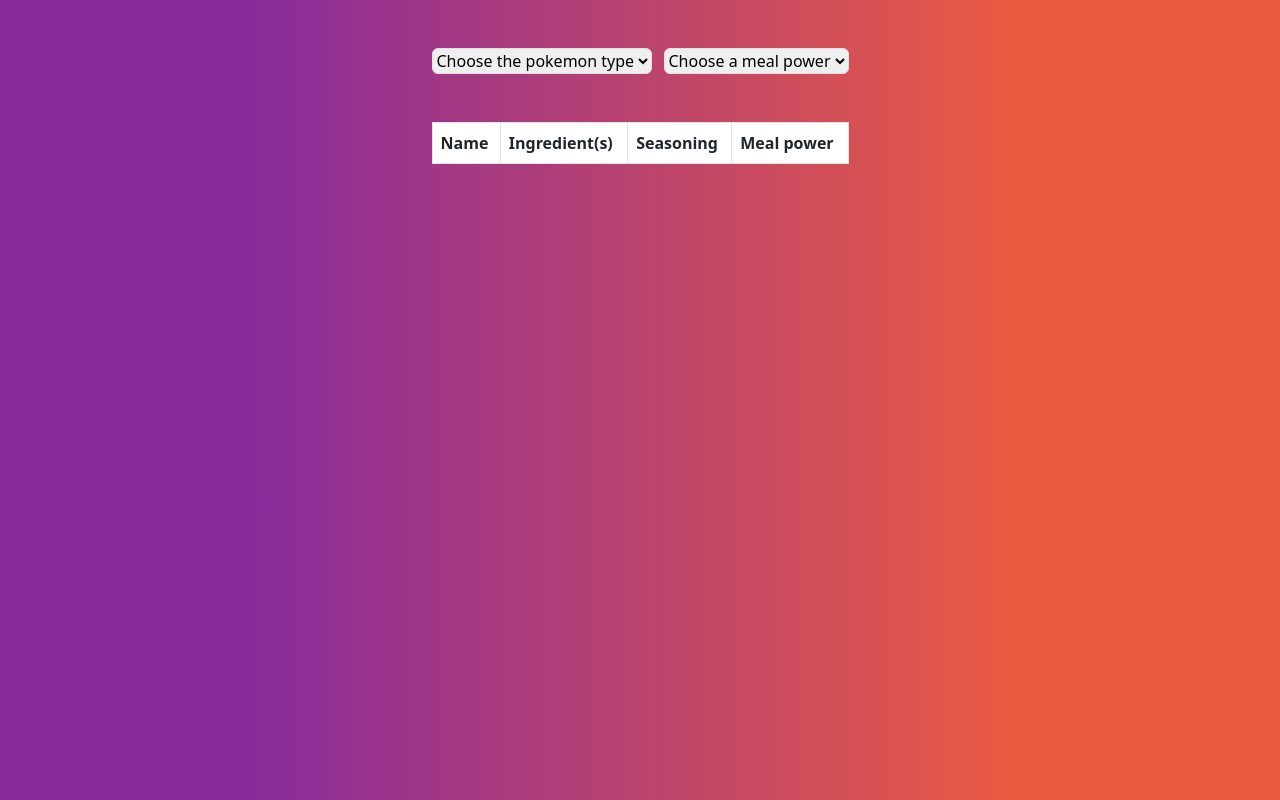
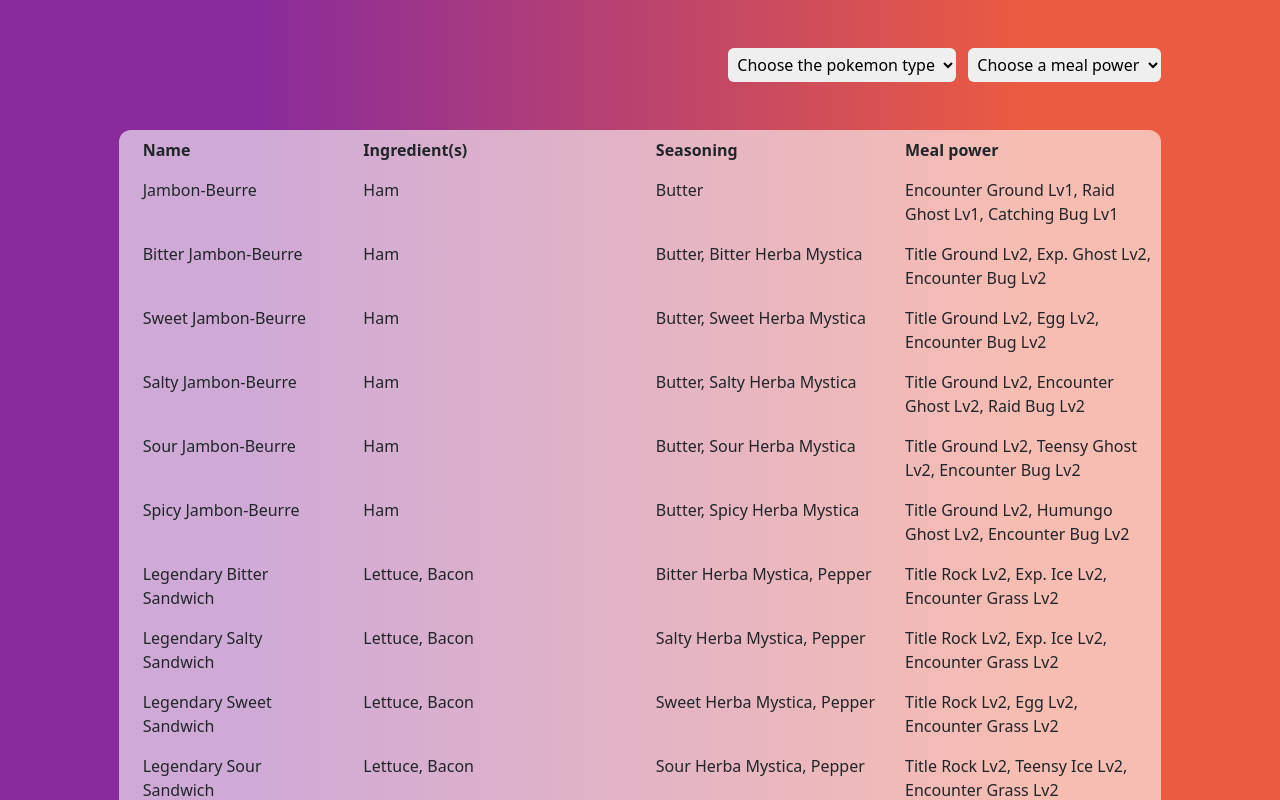
Before and after one commit to PabloRodrz/pokemon-sandwich-finder, a React (Vite) app: page / in a window 1280 px wide. Shown: the top 800 px of the page. Built offline with nearby package versions, Linux system fonts and the light colour scheme.

Commit message:
filter and styling done. To fix: mobile responsiveness

```diff
--- a/src/components/sandwiches/Sandwiches.tsx
+++ b/src/components/sandwiches/Sandwiches.tsx
@@ -2,32 +2,56 @@
 import { sandwiches } from '../../assets/data.json'
 import { useState } from 'react'
 const Sandwiches = () => {
+  interface Sandwich {
+    name: string;
+    ingredient: string[];
+    seasoning: string[];
+    "meal-powers": string[];
+  }
+
   //selectores: exp no tiene tipo. Los demás tienen tipo y meal power
   const [type, setType] = useState("")
-  const [mealPower, setMealPower] = useState("")
+  const [userMealPower, setUserMealPower] = useState("")
   const handleType = (e: any) => {
     setType(e.target.value)
   }
   const handleMealPower = (e: any) => {
-    setMealPower(e.target.value)
+    setUserMealPower(e.target.value)
   }
+  const filteredSandwiches: Sandwich[] = []
+  const sandwichFilter = sandwiches.filter(sandwich => {
+    if (type.length > 0 && userMealPower.length > 0) {
+      sandwich['meal-powers'].filter((mealPower) => {
+        if (mealPower.split(" ").includes(type)) {
+          if (mealPower.split(" ").includes(userMealPower)) {
+            filteredSandwiches.push(sandwich)
+          }
+        }
+      })
+      return
+    }
+    if (type.length > 0) {
+      sandwich['meal-powers'].filter((mealPower) => {
+        if (mealPower.split(" ").includes(type)) {
+          filteredSandwiches.push(sandwich)
+        }
+      })
+    }
+    if (userMealPower.length > 0) {
+      sandwich['meal-powers'].filter((mealPower) => {
+        if (mealPower.split(" ").includes(userMealPower)) {
+          filteredSandwiches.push(sandwich)
+        }
+      })
+    }
 
-  const filteredSandwiches = sandwiches.filter(sandwich => {
-    if (type.length > 0) {
-     console.log(sandwich['meal-powers'].forEach((mealPower) => {
-        if (mealPower.split(" ").includes(type)) {
-          return sandwich
-        }
-      }))
-    }
   })
-  console.log(filteredSandwiches)
   return (
     <div className="sandwich-con container-fluid d-flex justify-content-center col-md-10 col-sm-12">
       <div className='table-responsive-md'>
         <div className='pt-5 d-flex justify-content-end'>
           <div>
-            <select name="type" onChange={handleType} className='rounded border border-none'>
+            <select name="type" onChange={handleType} className='rounded'>
               <option value="" hidden>Choose the pokemon type</option>
               <option value="Normal">Normal</option>
               <option value="Fire">Fire</option>
@@ -50,7 +74,7 @@
             </select>
           </div>
           <div className='mp-select' onChange={handleMealPower}>
-            <select name="meal-power" className='rounded border border-none'>
+            <select name="meal-power" className='rounded'>
               <option value="" hidden>Choose a meal power</option>
               <option value="Encounter">Encounter</option>
               <option value="Title">Title</option>
@@ -65,31 +89,46 @@
             </select>
           </div>
         </div>
-        <table className="table table-bordered table-hover mt-5">
+        <table className="table table-borderless table-hover mt-5">
           <thead>
             <tr>
-              <th>Name</th>
-              <th>Ingredient(s)</th>
-              <th>Seasoning</th>
-              <th>Meal power</th>
+              <th className='px-4'>Name</th>
+              <th className='px-4'>Ingredient(s)</th>
+              <th >Seasoning</th>
+              <th >Meal power</th>
             </tr>
           </thead>
           <tbody>
-            {filteredSandwiches.map((sandwich, index) => {
+            {filteredSandwiches.length > 0 && filteredSandwiches.map((sandwich, index) => {
               return <tr key={index}>
-                <td>{sandwich.name}</td>
-                <td>{sandwich.ingredient.map((ingredient, idx) => {
+                <td className='px-4'>{sandwich.name}</td>
+                <td className='px-4'>{sandwich.ingredient.map((ingredient, idx) => {
                   return sandwich.ingredient.length - 1 === idx ? ingredient : ingredient + ", "
                 })}</td>
-                <td>{sandwich.seasoning.map((seasoning, idx) => {
+                <td >{sandwich.seasoning.map((seasoning, idx) => {
                   return sandwich.seasoning.length - 1 === idx ? seasoning : seasoning + ", "
                 })}</td>
-                <td>{sandwich["meal-powers"].map((mealPower, idx) => {
+                <td >{sandwich["meal-powers"].map((mealPower, idx) => {
+                  return sandwich["meal-powers"].length - 1 === idx ? mealPower : mealPower + ", "
+                })}</td>
+              </tr>
+            })
+            }
+            {type && userMealPower && filteredSandwiches.length === 0 && <td colSpan={4} className="text-center"> <h4>Not sandwiches found</h4></td>}
+            {!type && !userMealPower && sandwiches.map((sandwich, index) => {
+              return <tr key={index}>
+                <td className='px-4'>{sandwich.name}</td>
+                <td className='px-4'>{sandwich.ingredient.map((ingredient, idx) => {
+                  return sandwich.ingredient.length - 1 === idx ? ingredient : ingredient + ", "
+                })}</td>
+                <td >{sandwich.seasoning.map((seasoning, idx) => {
+                  return sandwich.seasoning.length - 1 === idx ? seasoning : seasoning + ", "
+                })}</td>
+                <td >{sandwich["meal-powers"].map((mealPower, idx) => {
                   return sandwich["meal-powers"].length - 1 === idx ? mealPower : mealPower + ", "
                 })}</td>
               </tr>
             })}
-
           </tbody>
         </table>
       </div>
--- a/src/components/sandwiches/sandwiches.css
+++ b/src/components/sandwiches/sandwiches.css
@@ -1,11 +1,17 @@
-.sandwich-con{
+.sandwich-con {
   height: 100vh;
 }
 
-table{
-  background-color: white;
+select {
+  border: none !important;
+  padding: 5px;
 }
 
-.mp-select{
+table {
+  background-color: rgba(255, 255, 255, 0.6);
+  border-radius: 12px;
+}
+
+.mp-select {
   margin-left: 12px;
 }
```
